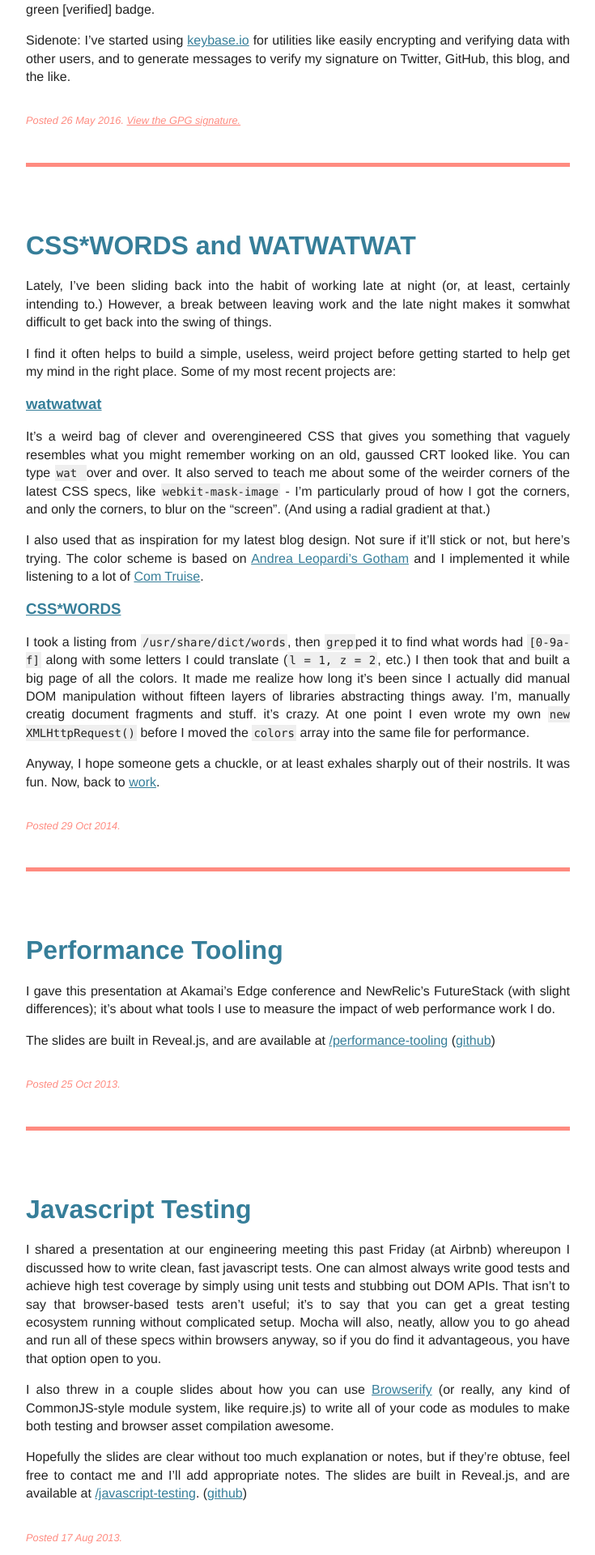
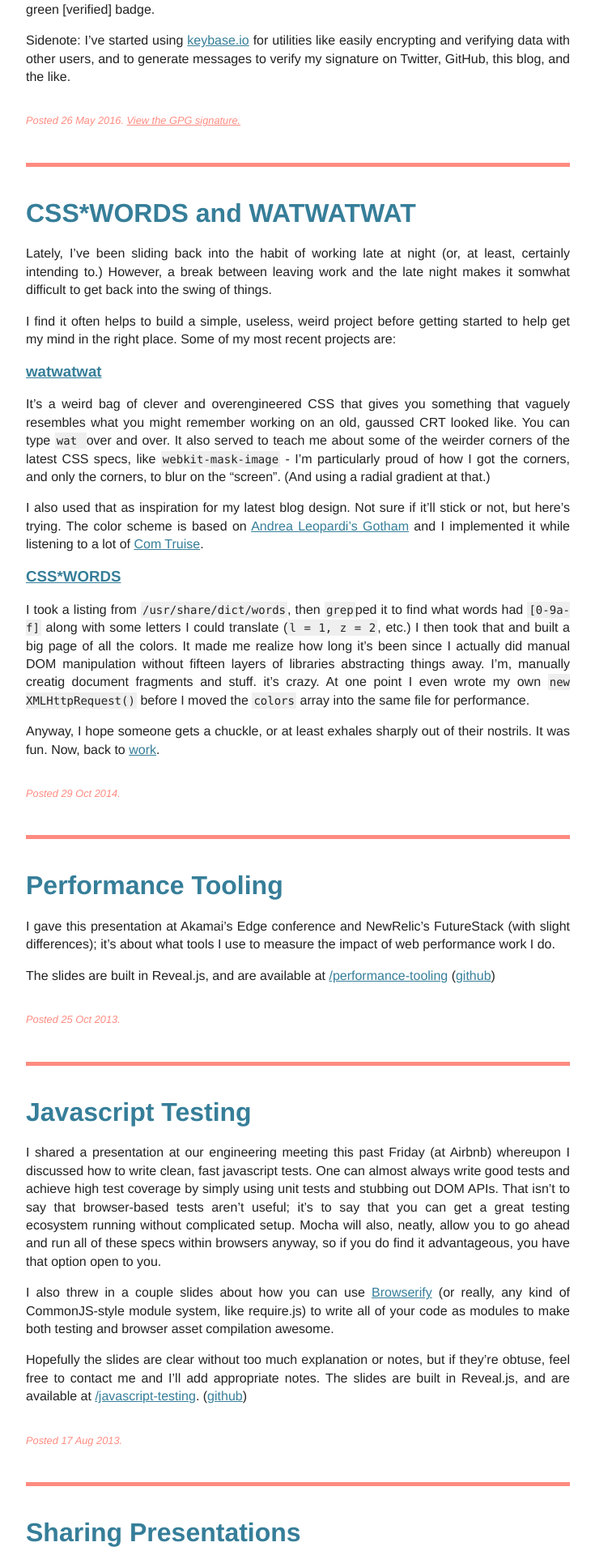
Before and after one commit to ajacksified/ajacksified.github.com, a Jekyll site: the page built from index.html, in a window 1280 px wide. Shown: the part 1712-3632 px from the top of the page at 81% size, without its empty margins (272-1007 px from the left). Built offline with Jekyll 4.4.1, drawn with Linux system fonts in a browser that asks for light colours; Markdown is read by kramdown in place of the engine named in the settings.

Commit message:
adjust post bottom margin

```diff
--- a/css/styles.css
+++ b/css/styles.css
@@ -75,7 +75,7 @@ a:active {
 }
 
 .post {
-  margin-bottom: 5em;;
+  margin-bottom: 2.5em;;
 }
 
 .post:last-child {
```
